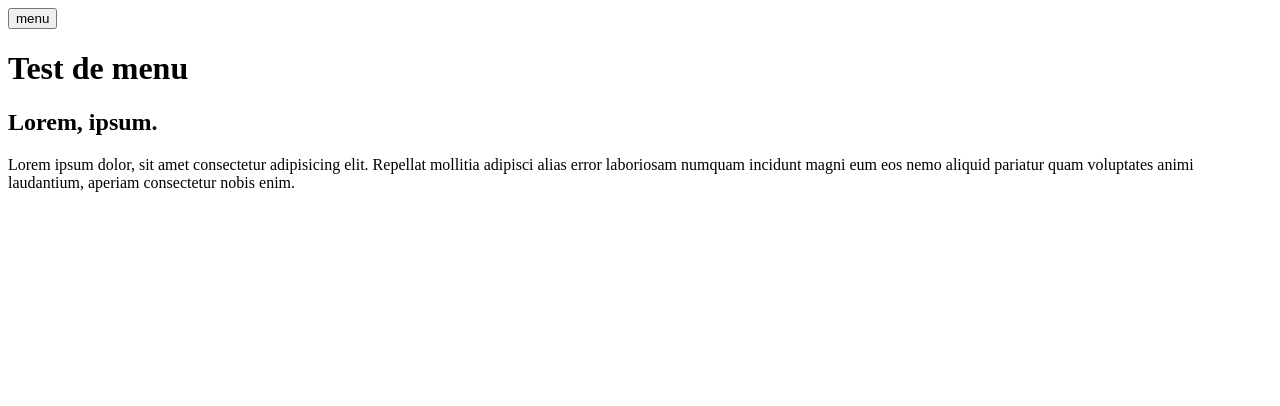
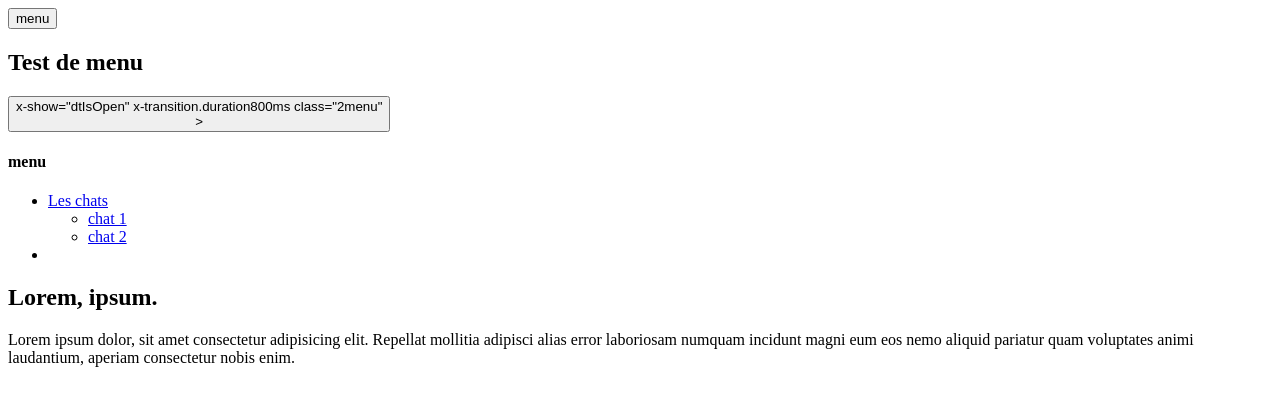
Before and after one commit to MMI-SAE-105/2023-r113-tp2-menu-alpinejs-MarthinetRemi, a plain HTML site: page index.html in a window 1280 px wide. Drawn offline with nearby package versions, Linux system fonts and the light colour scheme.

Commit message:
intégration chat1/chat2 html

```diff
--- a/index.html
+++ b/index.html
@@ -1,5 +1,5 @@
 <!DOCTYPE html>
-<html lang="fr" x-data="{menuIsOpen: false}" :class="{noscroll:menuIsOpen,}" x-data="{dtIsOpen: false}">
+<html lang="fr" :class="{noscroll:menuIsOpen,}">
   <head>
     <meta charset="UTF-8" />
     <meta http-equiv="X-UA-Compatible" content="IE=edge" />
@@ -31,7 +31,8 @@
     <!-- https://emmet.io/ -->
     <!-- header>h1{Test de menu} -->
     <header>
-      <button
+      <section x-data="{menuIsOpen: false}" :class="{noscroll:menuIsOpen,}">
+        <button
         aria-controls="mainNav"
         @click="menuIsOpen = ! menuIsOpen"
         class="header_menuBtn"
@@ -44,36 +45,36 @@
         x-transition.duration800ms
         class="menu"
       >
-      <button aria-controls="SecondNav"
-      @click="dtIsOpen = ! dtIsOpen"
-      class="header_dtBtn"
+      </section>
+      <section  x-data="{dtIsOpen: false}" :class="{noscroll:dtIsOpen,}">
+        <button
+        aria-controls="SecondNav"
+        @click="dtIsOpen = ! dtIsOpen"
+        class="header_dtBtn"
       >
       <nav id="SecondNav">
         x-show="dtIsOpen"
-        x-transition.duration.800ms
+        x-transition.duration800ms
         class="2menu"
         </nav>
       >
       </button>
+    </section>
 
 
-      <dl>
-        <dt>Lorem.</dt>
-        <dd>Lorem ipsum dolor sit amet.</dd>
-      </dl>
-      <dl>
-        <dt>Odit.</dt>
-        <dd>Ratione quisquam corporis tenetur cumque.</dd>
-      </dl>
-      <dl>
-        <dt>Optio!</dt>
-        <dd>Perferendis quam veniam exercitationem saepe!</dd>
-      </dl>
-        <ul>
-          <li><a href="#">item 1</a></li>
-          <li><a href="#">item 2</a></li>
-          <li><a href="#">item 3</a></li>
-        </ul>
+
+<nav>
+  <h4>menu</h4>
+  <ul>
+    <li><a href="index.html">Les chats</a></li>
+    <ul>
+      <li><a href="chat-1.html">chat 1</a></li>
+      <li><a href="chat-2.html">chat 2</a></li>
+    </ul>
+    <li></li>
+    <a href=""></a>
+  </ul>
+</nav>
       </nav>
     </header>
     <!-- h2>lorem2^p>lorem -->
```
Also changed, not shown: css/styles.css (added).
